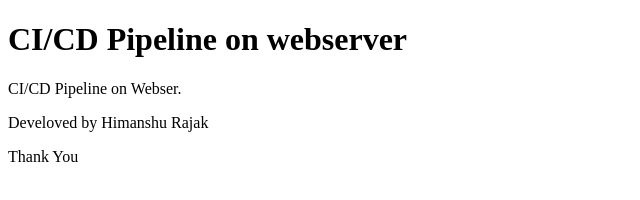
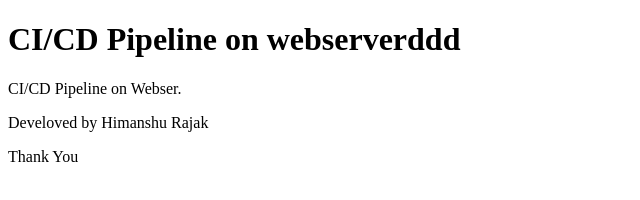
Before and after one commit to icoder-Ahish/cicd-project, a plain HTML site: page index.html in a window 1280 px wide. Shown: the whole page, without its empty margins (0-640 px from the left). Drawn offline with Linux system fonts and the light colour scheme.

Commit message:
Update index.html

```diff
--- a/index.html
+++ b/index.html
@@ -5,7 +5,7 @@
 	</head>
 	<body>
 
-		<h1>CI/CD Pipeline on webserver</h1>
+		<h1>CI/CD Pipeline on webserverddd</h1>
 		<p>CI/CD Pipeline on Webser.</p>
 		<p> Develoved by Himanshu Rajak</p>
 		<p> Thank You </p>
```
